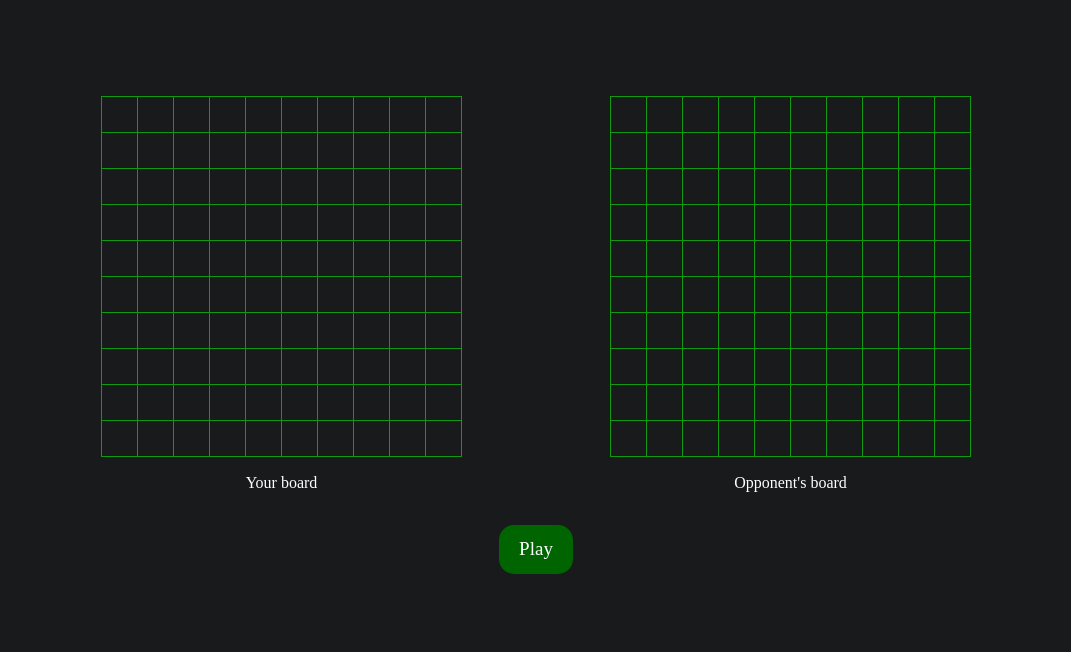
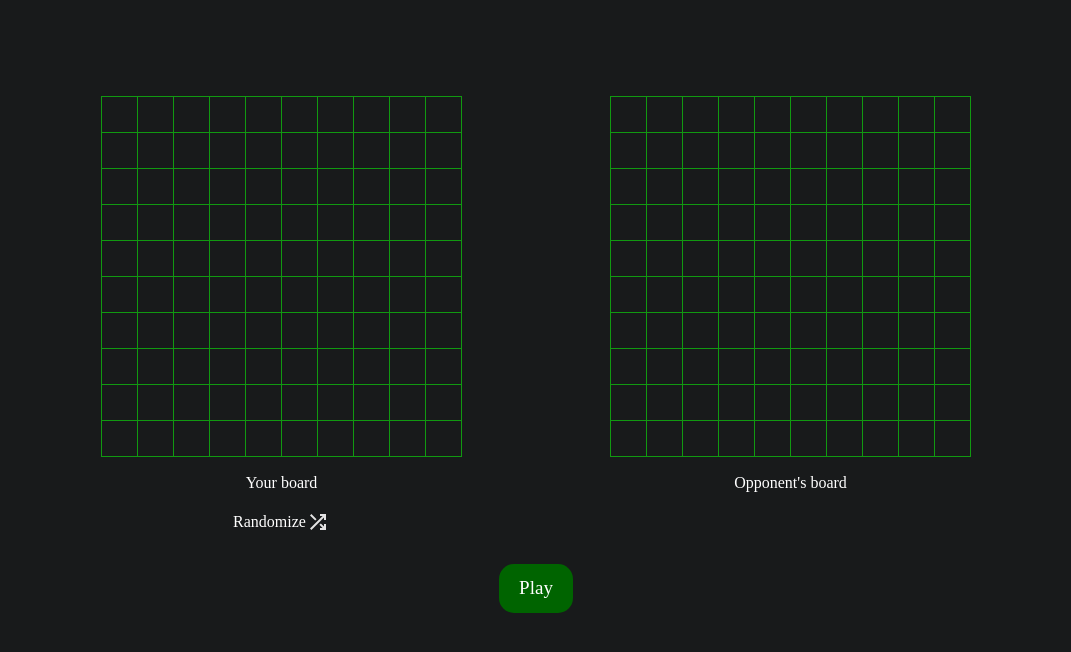
Before and after one commit to alexc2029/o-battleship, a website built with webpack: page src/template.html in a window 1280 px wide. Shown: the part 68-720 px from the top of the page, without its empty margins (104-1175 px from the left). Built offline with nearby package versions, Linux system fonts and the light colour scheme.

Commit message:
feat: add initial styling of randomize button

```diff
--- a/src/js/dom.js
+++ b/src/js/dom.js
@@ -1,3 +1,5 @@
+import shuffleIcon from "../../icons/shuffle.svg";
+
 const display = {};
 let gameboardsContainer, gameInfo;
 const init = () => {
@@ -24,12 +26,16 @@ const renderGameboards = () => {
 	gameboard1Container.appendChild(gameboard1);
 	gameboard2Container.appendChild(gameboard2);
 	const label1 = document.createElement("div");
+	const randomizeButton = document.createElement("div");
+	randomizeButton.classList.add("randomize-button");
+	randomizeButton.innerHTML = `Randomize <img src='${shuffleIcon}' />`;
 	label1.textContent = "Your board";
 	label1.classList.add("board-label");
 	const label2 = document.createElement("div");
 	label2.textContent = "Opponent's board";
 	label2.classList.add("board-label");
 	gameboard1Container.appendChild(label1);
+	gameboard1Container.appendChild(randomizeButton);
 	gameboard2Container.appendChild(label2);
 	gameboardsContainer.appendChild(gameboard1Container);
 	gameboardsContainer.appendChild(gameboard2Container);
--- a/src/styles.css
+++ b/src/styles.css
@@ -134,4 +134,7 @@ body {
 	& .gameboard > div:not(.hit, .missed):active {
 		background-color: #3c4246;
 	}
+	& .randomize-button {
+		display: flex;
+	}
 }
```
Also changed, not shown: icons/shuffle.svg (added).
